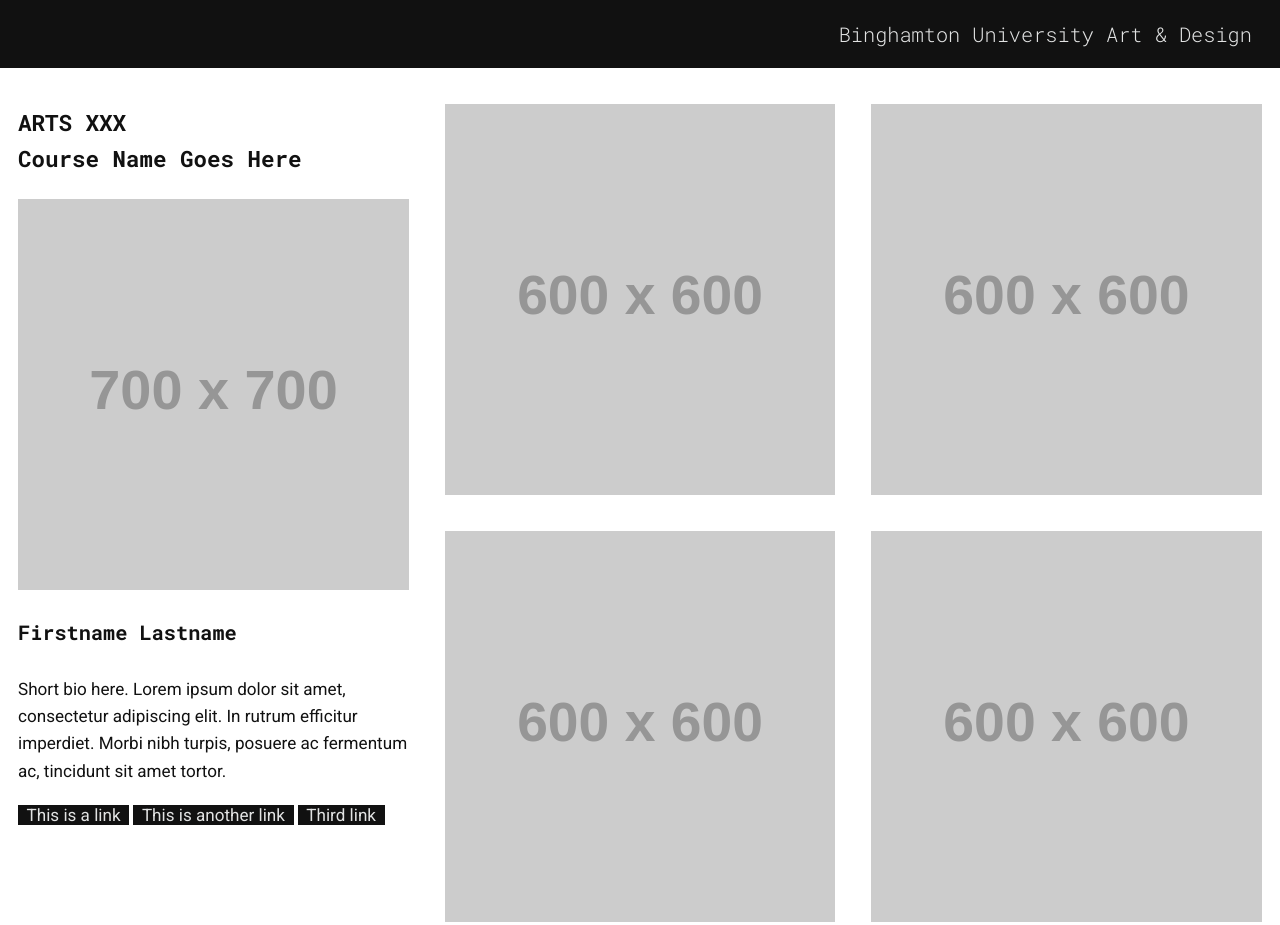
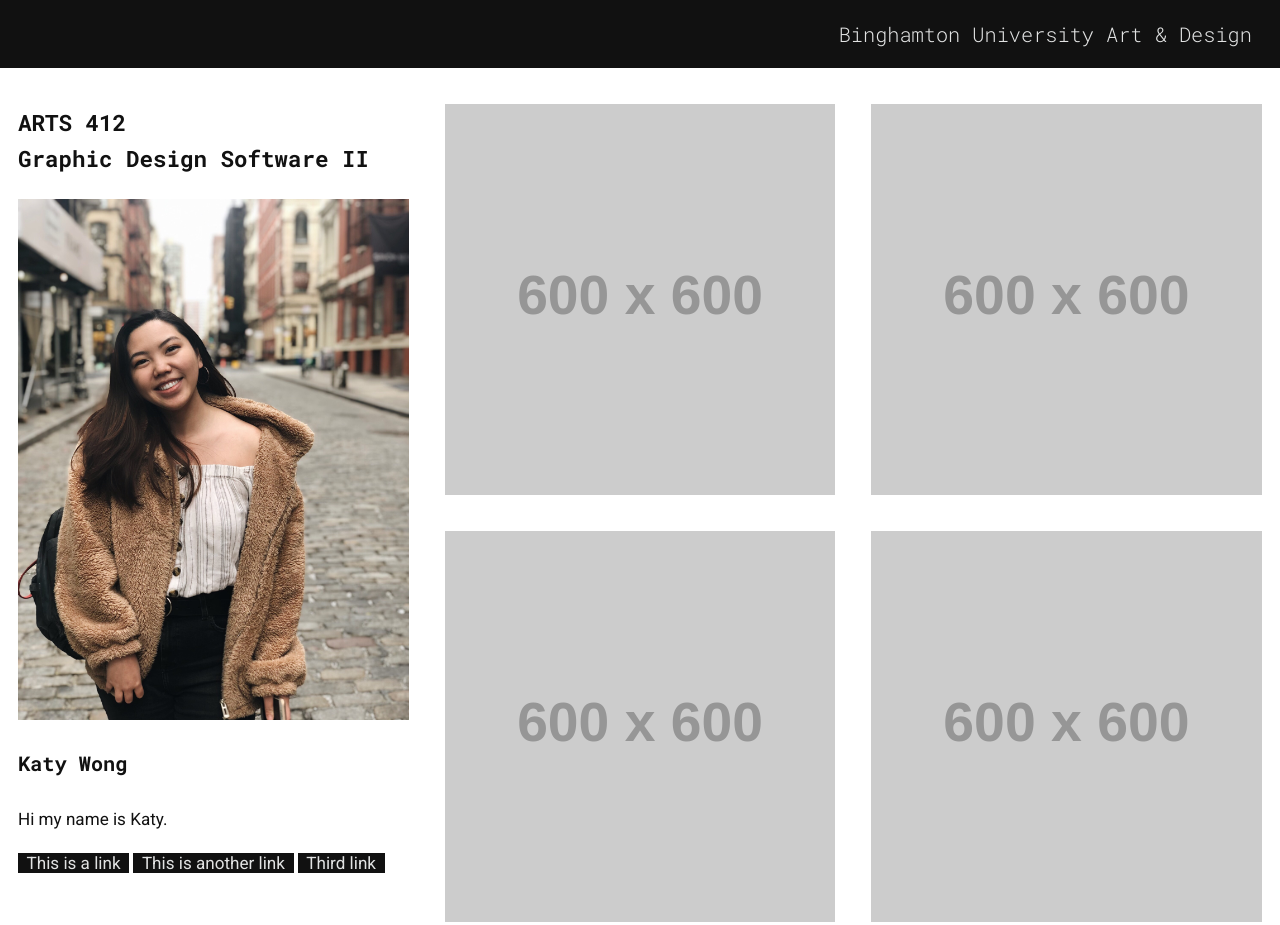
Before and after one commit to Binghamton-University-Design/class-web-journal-katyxwong, a plain HTML site: page index.html in a window 1280 px wide. Shown: the top 925 px of the page. Drawn offline with nearby package versions, Linux system fonts and the light colour scheme.

Commit message:
New Image

```diff
--- a/index.html
+++ b/index.html
@@ -3,7 +3,7 @@
 	<head>
 		<meta charset="utf-8">
     <meta name="viewport" content="width=device-width, initial-scale=1.0">
-		<title>ARTS XXX Journal | Firstname Lastname</title>
+		<title>ARTS 412 Journal | Katy Wong</title>
 		<link rel="stylesheet" href="css/normalize.css">
 		<link rel="stylesheet" href="css/grid-utils.css">
 		<link rel="stylesheet" href="css/style.css">
@@ -25,14 +25,14 @@
 				<div class="width-12-12-m width-4-12 height-8" id="aside">
 					<div class="aside-holder">
 						<div class="thumb-box">
-							<h3>ARTS XXX<br />
-							Course Name Goes Here</h3>
+							<h3>ARTS 412<br />
+							Graphic Design Software II</h3>
 							<div class="half">
-								<img class="r-image" src="https://via.placeholder.com/700" title="image title" />
+								<img class="r-image" src="images/me.png" title="Yeet" />
 							</div>
 							<div class="half">
-								<h4>Firstname Lastname</h4>
-								<p>Short bio here. Lorem ipsum dolor sit amet, consectetur adipiscing elit. In rutrum efficitur imperdiet. Morbi nibh turpis, posuere ac fermentum ac, tincidunt sit amet tortor.</p>
+								<h4>Katy Wong</h4>
+								<p>Hi my name is Katy.</p>
 								<p>
 									<a href="http://binghamton.edu" target="_blank">This is a link</a> <a href="http://binghamton.edu" target="_blank">This is another link</a> <a href="http://binghamton.edu" target="_blank">Third link</a>
 								</p>
```
Also changed, not shown: images/marypoppins700x700-.png (added), images/me.png (added), 1 other file.
